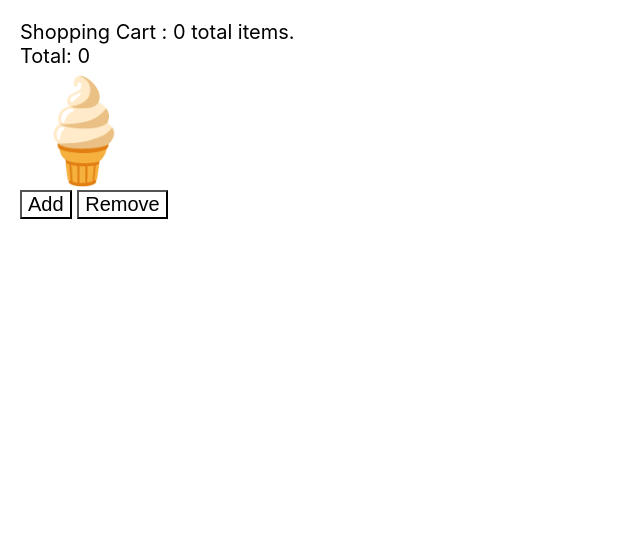
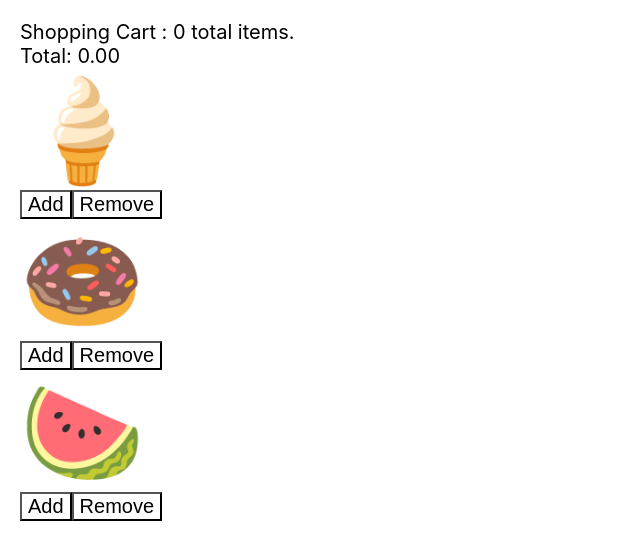
Before and after one commit to blotty23/react-practice, a React (Create React App) app: page / in a window 1280 px wide. Shown: the top 560 px of the page, without its empty margins (0-640 px from the left). Built offline with nearby package versions, Linux system fonts and the light colour scheme.

Commit message:
working shopping basket

```diff
--- a/src/components/Product/Product.js
+++ b/src/components/Product/Product.js
@@ -1,17 +1,80 @@
-import { product } from 'prelude-ls';
 import React, { Component } from 'react';
 import './Product.css';
 
+const products = [
+  {
+    emoji: '🍦',
+    name: 'ice cream',
+    price: 5
+  },
+  {
+    emoji: '🍩',
+    name: 'donuts',
+    price: 2.5,
+  },
+  {
+    emoji: '🍉',
+    name: 'watermelon',
+    price: 4
+  }
+];
+
+
 export default class Product extends Component {
+
+  state = {
+    cart: [],
+  }
+
+  currencyOptions = {
+    minimumFractionDigits: 2,
+    maximumFractionDigits: 2,
+  }
+
+  getTotal = () => {
+    const total = this.state.cart.reduce((totalCost, item)=> totalCost + item.price, 0)
+    return total.toLocaleString(undefined, this.currencyOptions)
+  }
+
+  add = (product) => {
+    this.setState(state => ({
+      cart: [...state.cart, product],
+    }))
+  }
+
+  remove = (product) => {
+    this.setState(state => {
+      const cart = [...state.cart];
+      const productIndex = cart.findIndex(p => p.name === product.name);
+      if(productIndex < 0) {
+        return;
+      }
+      cart.splice(productIndex,1)
+      return({
+        cart
+      })
+    })
+  }
+
   render () {
     return (
       <div className="wrapper">
         <div>
-          Shopping Cart : 0 total items.
+          Shopping Cart : {this.state.cart.length} total items.
         </div>
-        <div>Total: 0</div>
-      <div className="product"><span role="img" aria-label="ice cream">🍦</span></div>
-      <button>Add</button>  <button>Remove</button>
+        <div>Total: {this.getTotal()}</div>
+
+        <div>
+          {products.map(product => (
+            <div key={products.name}>
+              <div className="product">
+                <span role="img" aria-label={product.name}>{product.emoji}</span>
+              </div>
+              <button onClick={() => this.add(product)}>Add</button>
+              <button onClick={() => this.remove(product)}>Remove</button>
+            </div>
+          ))}
+        </div>
       </div>
     )
   }
```
